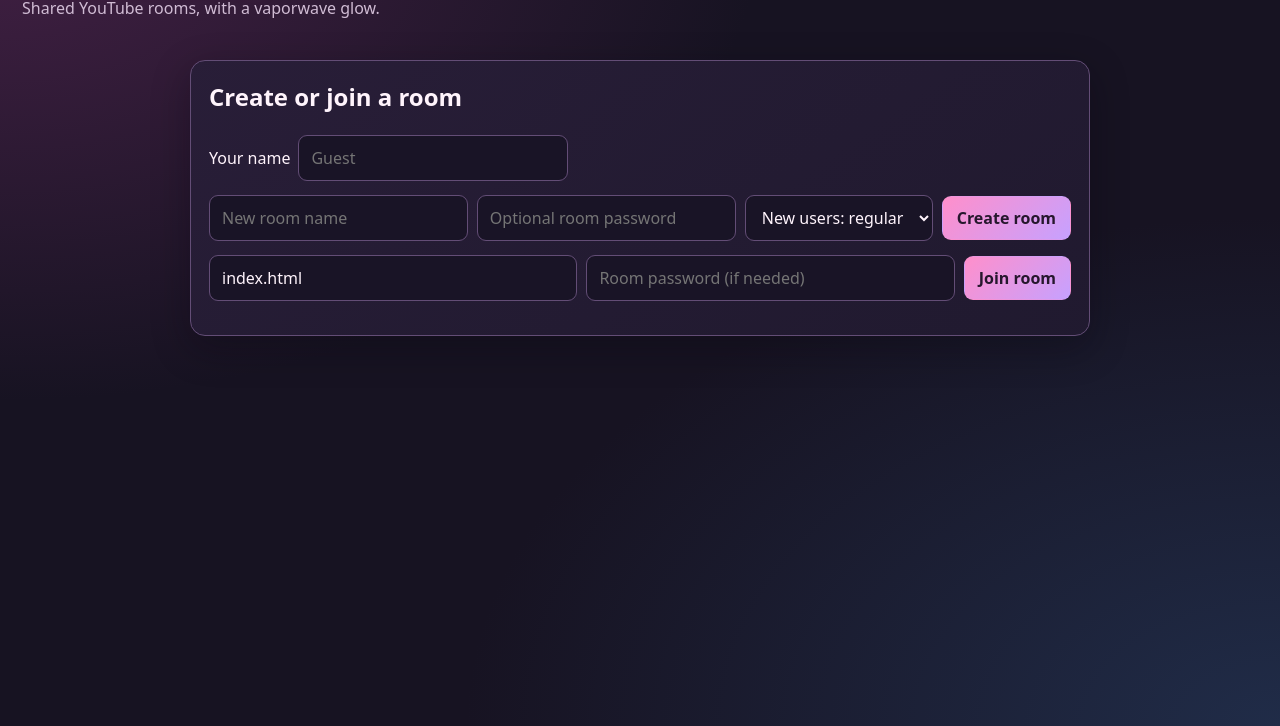
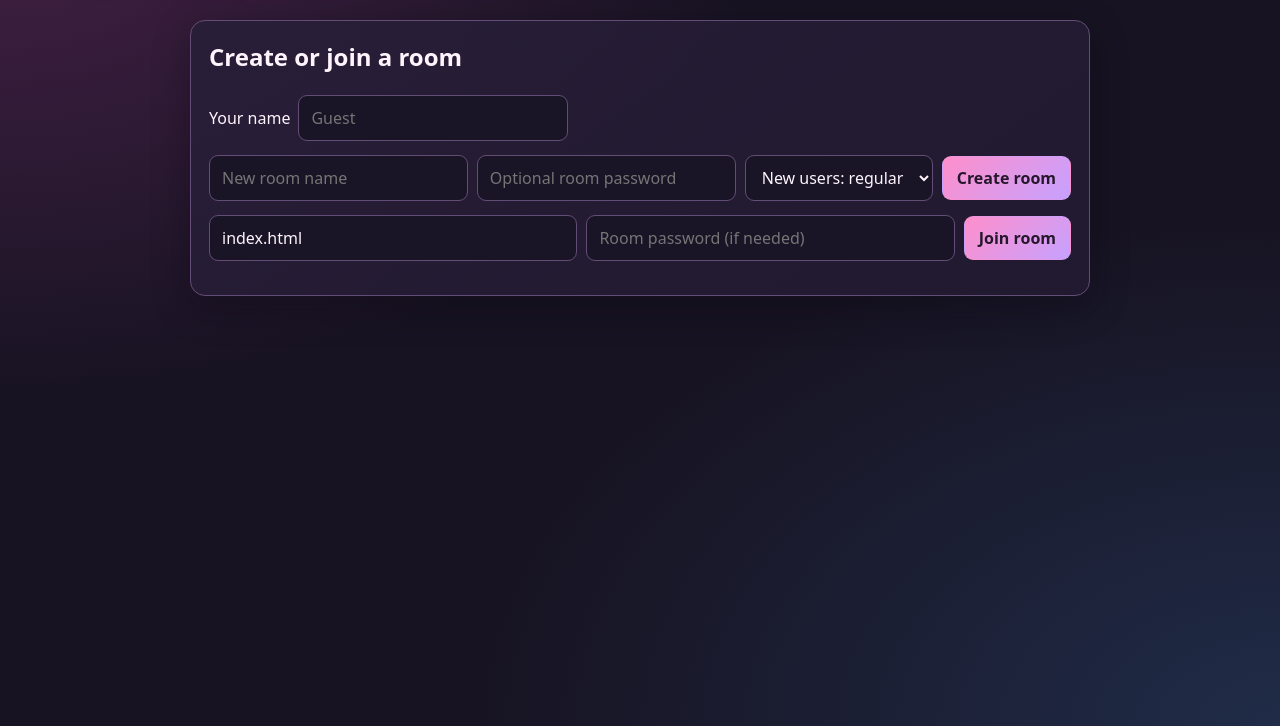
Before and after one commit to FatRodzianko/VibeBox.Today, a website: page public/index.html in a window 1280 px wide. Shown: the part 74-800 px from the top of the page. Drawn offline with nearby package versions, Linux system fonts and the light colour scheme; no server answers.

Commit message:
Remove tagline from site header
Removed the tagline from the site header.

```diff
--- a/public/index.html
+++ b/public/index.html
@@ -427,7 +427,6 @@
     <header class="site-header">
       <div>
         <h1>Vibebox.today</h1>
-        <p class="tagline muted">Shared YouTube rooms, with a vaporwave glow.</p>
       </div>
     </header>
 
```
